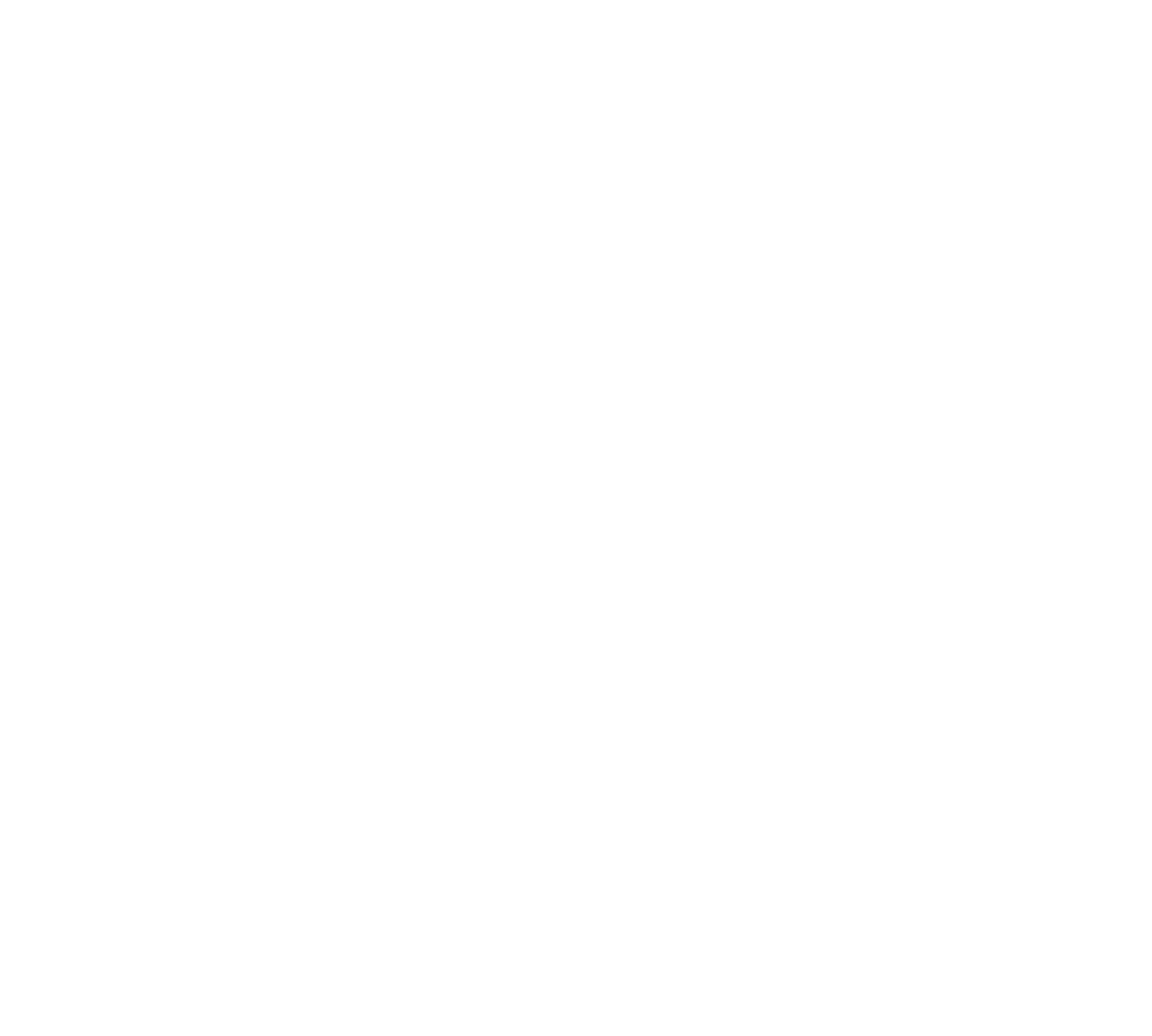
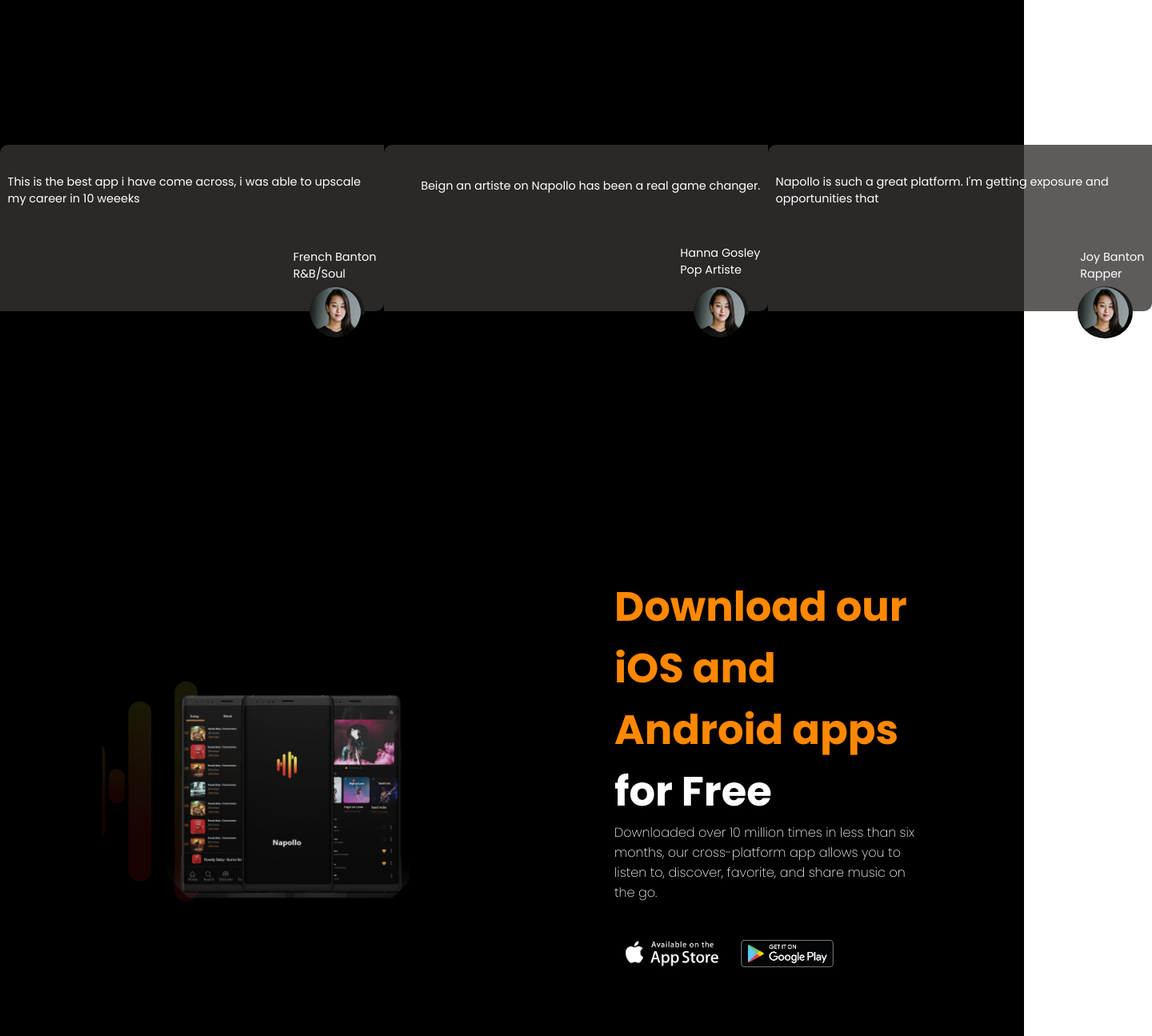
Before and after one commit to ejezie/Napollo, a React (Create React App) app: page / in a window 1280 px wide. Shown: the part 4880-6175 px from the top of the page at 80% size, 1440 px wide, since content can reach past the window. Before the commit the page ends 4627 px from the top, so only its background shows below. Built offline with nearby package versions, Linux system fonts and the light colour scheme; some icons are missing.

Commit message:
adding footer

```diff
--- a/src/App.scss
+++ b/src/App.scss
@@ -2,6 +2,7 @@
 @import "styles/landing.scss";
 @import "styles/play.scss";
 @import "styles/expansion.scss";
+@import "styles/card.scss";
 
 * {
   margin: 0;
--- /dev/null
+++ b/src/components/Card.jsx
@@ -0,0 +1,20 @@
+import React from 'react'
+
+function Card({text, image, name, genre}) {
+    return (
+        <div className="card">
+            <div className="card__wrap">
+                <p className="card__text">
+                    {text}
+                </p>
+                <div className="name__genre">
+                    <p className="card__name">{name}</p>
+                    <p className="card__genre">{genre}</p>
+                </div>
+            </div>
+            <img src={image} alt="face" className="card__pic" />
+        </div>
+    )
+}
+
+export default Card
--- a/src/pages/Landing.jsx
+++ b/src/pages/Landing.jsx
@@ -16,8 +16,13 @@
 import casset from "../images/casset.png";
 import planone from "../images/planone.png";
 import plantwo from "../images/plantwo.png";
+import cardpic from "../images/cardpic.png";
+import devices from "../images/devices.png";
+import appledown from "../images/appledown.png";
+import googledown from "../images/googledown.png";
 import Play from "../components/Play";
 import Expansion from "../components/Expansion";
+import Card from "../components/Card";
 
 function Landing() {
   return (
@@ -173,12 +178,113 @@
           </div>
         </div>
       </section>
-      <section className="six">
+      {/*  */}
+      <section id="six">
         <div className="six__wrap">
           <h1 className="six__header">Choose Your Plan</h1>
           <div className="six__image__wrap">
             <img src={planone} alt="plan" className="planone" />
-            <img src={plantwo} alt="plan" className="plantwo"/>
+            <img src={plantwo} alt="plan" className="plantwo" />
+          </div>
+        </div>
+      </section>
+      {/*  */}
+      <section id="seven">
+        <h1 className="seven__header">Testimonials</h1>
+        <div className="card__wrap">
+          <Card
+            text="This is the best app i have come across, i was able to upscale my career in 10 weeeks"
+            image={cardpic}
+            genre="R&B/Soul"
+            name="French Banton"
+          />
+          <Card
+            text="Beign an artiste on Napollo has been a real game changer.
+            "
+            image={cardpic}
+            genre="Pop Artiste"
+            name="Hanna Gosley"
+          />
+          <Card
+            text="Napollo is such a great platform. I'm
+            getting exposure and opportunities that"
+            image={cardpic}
+            genre="Rapper"
+            name="Joy Banton"
+          />
+        </div>
+      </section>
+      {/*  */}
+      <section id="eight">
+        <div className="eight__wrap">
+          <img src={devices} alt="phones" className="eight__image" />
+          <div className="eight__text">
+            <h1 className="eight__header">
+              Download our iOS and Android apps <span>for Free</span>
+            </h1>
+            <p>
+              Downloaded over 10 million times in less than six months, our
+              cross-platform app allows you to listen to, discover, favorite,
+              and share music on the go.
+            </p>
+            <div className="eight__image__wrap">
+              <img src={appledown} alt="apple store" />
+              <img src={googledown} alt="google store" />
+            </div>
+          </div>
+        </div>
+      </section>
+      {/*  */}
+      <section id="footer">
+        <div className="footer__wrap">
+          <div className="left__footer">
+            <img src={logonapollo} alt="logo" />
+            <p className="copy__right">
+              <i class="far fa-copyright"></i> 2021 Napollo
+            </p>
+            <div className="legal">
+              <p>legal</p>
+              <p>privacy</p>
+              <p>cokies</p>
+            </div>
+          </div>
+          <div className="footer__center">
+            <p>Napollo</p>
+            <p>Artist Membership </p>
+            <p>Listener </p>
+            <p>Listener</p>
+            <p>About</p>
+            <p>Overview</p>
+            <p>Overview</p>
+            <p>Terms of Service</p>
+            <p>Sign Up</p>
+            <p>Pricing</p>
+            <p>Pricing</p>
+            <p>Privacy Policy</p>
+            <p>Forgot Password</p>
+            <p>Opportunies</p>
+            <p>Suggested Playlist</p>
+            <p>Copyright policy </p>
+            <p>Contact</p>
+            <p>Shows</p>
+            <p>Discover</p>
+            <p>Cookies</p>
+            <p>Help </p>
+            <p>Reviews</p>
+            <p>Trademark</p>
+          </div>
+          <div className="footer__right">
+            <p>Follow us</p>
+            <div className="icons">
+              <i class="fab fa-facebook"></i>
+              <i class="fab fa-twitter-square"></i>
+              <i class="fab fa-instagram-square"></i>
+            </div>
+            <p>Download App</p>
+            <div className="download__wrap">
+              <img src={appledown} alt="store" />
+              <img src={googledown} alt="store" />
+            </div>
           </div>
         </div>
       </section>
--- /dev/null
+++ b/src/styles/card.scss
@@ -0,0 +1,36 @@
+.card {
+  position: relative;
+  width: 30rem;
+  .card__wrap {
+    position: relative;
+    display: flex;
+    align-items: flex-end;
+    justify-content: space-around;
+    flex-direction: column;
+    background-color: rgba(54, 51, 51, 0.8);
+    height: 13rem;
+    width: 30rem;
+    border-radius: 10px 0 10px 0;
+    padding: 2%;
+    .card__text {
+      font-size: 0.9rem;
+    }
+    .name__genre {
+        // margin-bottom: 5%;
+      .card__name {
+        font-size: 0.9rem;
+      }
+      .card__genre {
+        font-size: 0.9rem;
+      }
+    }
+  }
+  .card__pic {
+    position: absolute;
+    object-fit: cover;
+    bottom: 0;
+    right: 0;
+    border-radius: 50%;
+    margin: 0% 5% -7% 0%;
+  }
+}
--- a/src/styles/landing.scss
+++ b/src/styles/landing.scss
@@ -241,10 +241,117 @@
     height: 100vh;
     width: 100%;
     .six__wrap {
+      display: flex;
+      align-items: center;
+      justify-content: space-around;
+      flex-direction: column;
       .six__header {
         color: rgb(255, 136, 0);
+        font-size: 3.5rem;
       }
       .six__image__wrap {
+        //
+      }
+    }
+  }
+  #seven {
+    height: 100vh;
+    width: 100%;
+    .seven__header {
+      font-size: 3.5rem;
+      color: rgb(255, 136, 0);
+      text-align: center;
+    }
+    .card__wrap {
+      display: flex;
+      justify-content: space-around;
+      margin-top: 10%;
+    }
+  }
+  #eight {
+    height: 100vh;
+    width: 100%;
+    .eight__wrap {
+      display: flex;
+      align-items: center;
+      justify-content: space-around;
+      .eight__image {
+        height: 80%;
+        width: 30%;
+      }
+      .eight__text {
+        width: 30%;
+        .eight__header {
+          font-size: 3.2rem;
+          color: rgb(255, 136, 0);
+        }
+        p {
+          font-weight: 200;
+        }
+      }
+
+      .eight__image__wrap {
+        img {
+          width: 9rem;
+          height: 8rem;
+          object-fit: contain;
+        }
+      }
+    }
+  }
+  #footer {
+    height: 50vh;
+    width: 100%;
+    .footer__wrap {
+      background-color: rgba(54, 51, 51, 0.8);
+      height: 50vh;
+      width: 100%;
+      display: flex;
+      align-items: center;
+      justify-content: space-around;
+      .left__footer {
+        display: flex;
+        align-items: center;
+        justify-content: space-between;
+        flex-direction: column;
+        height: 35%;
+        img {
+          height: 5rem;
+          width: 5rem;
+        }
+        .copy__right {
+        }
+        .legal {
+          display: flex;
+          justify-content: space-between;
+          width: 10rem;
+        }
+      }
+      .footer__center {
+        display: grid;
+        grid-template-columns: repeat(4, 1fr);
+        width: 40%;
+      }
+      .footer__right {
+        display: flex;
+        align-items: center;
+        flex-direction: column;
+        justify-content: space-between;
+        height: 45%;
+        p {
+        }
+        .icons {
+          display: flex;
+          justify-content: space-between;
+          width: 50%;
+        }
+        .download__wrap {
+          img {
+            width: 4rem;
+            height: 4rem;
+            object-fit: contain;
+          }
+        }
       }
     }
   }
```
Also changed, not shown: src/images/cardpic.png (added), src/images/devices.png (added).
